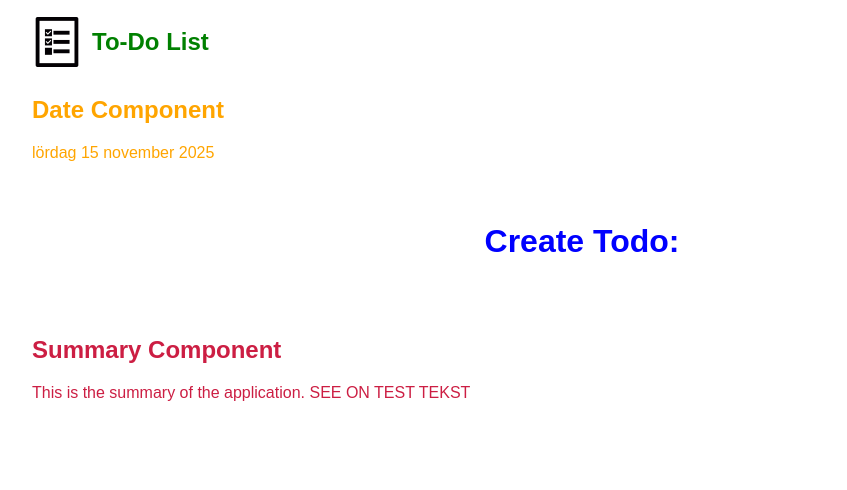
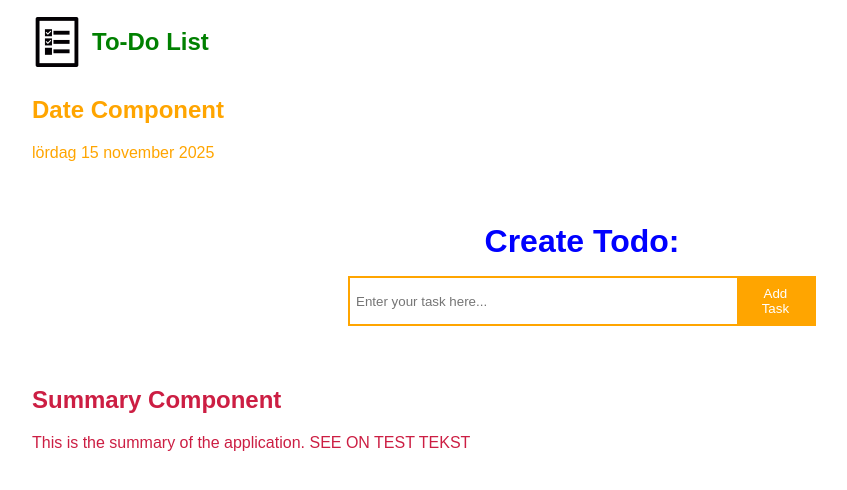
Before and after one commit to Stelle83/ToDoList_vue, a Vue app: page / in a window 1280 px wide. Shown: the top 490 px of the page, without its empty margins (58-905 px from the left). Built offline with nearby package versions, Linux system fonts and the light colour scheme.

Commit message:
add ui to List component

```diff
--- a/src/components/ListOfTasks.vue
+++ b/src/components/ListOfTasks.vue
@@ -1,12 +1,13 @@
 <script setup>
-    import {ref} from "vue"
-
+import TodoCreator from "@/components/TodoCreator.vue";
 
 </script>
 
 <template>
     <main>
         <h1> Create Todo:</h1>
+        <TodoCreator/>
+
     </main>
 </template>
 
--- /dev/null
+++ b/src/components/TodoCreator.vue
@@ -0,0 +1,42 @@
+<script setup>
+</script>
+
+<template>
+    <div class="input-wrap">
+        <input type="text" placeholder="Enter your task here..." />
+        <button>Add Task</button>
+    </div>
+</template>
+
+<style scoped>
+    .input-wrap {
+        display: flex;
+        transition: 250ms ease;
+        border: 2px solid orange;
+        &:focus-within {
+          /*  box-shadow: 0 -4px 6px -1px rgb(0 0 0 / 0.1),
+            0 -2px 4px -2px rgb(0 0 0 / 0.1); */
+           box-shadow: 0 0 6px orange;
+        }
+    }
+
+    input {
+        width: 100%;
+        padding: 8px 6px;
+        border: none;
+        &:focus {
+            outline: 2px solid orange;
+        }
+    }
+
+    button {
+        background-color: orange;
+        color: white;
+        border: none;
+        padding: 8px 16px;
+        cursor: pointer;
+        &:hover {
+            background-color: darkorange;
+        }
+    }
+</style>
```
